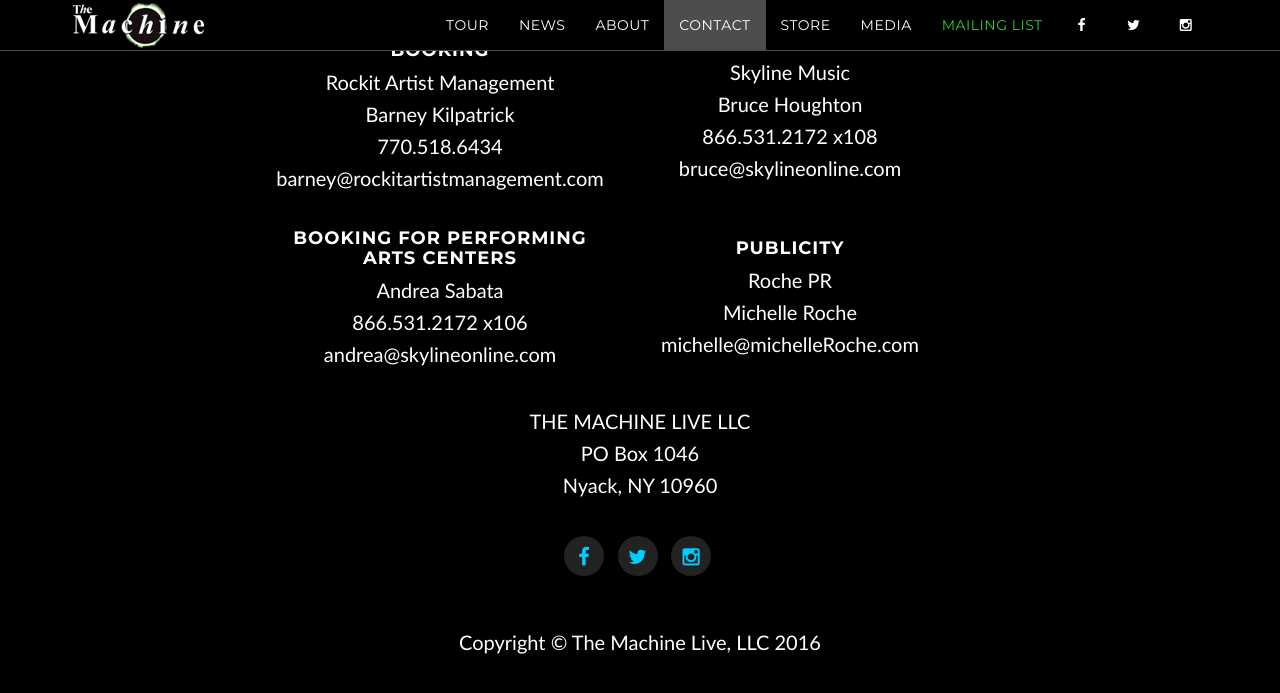
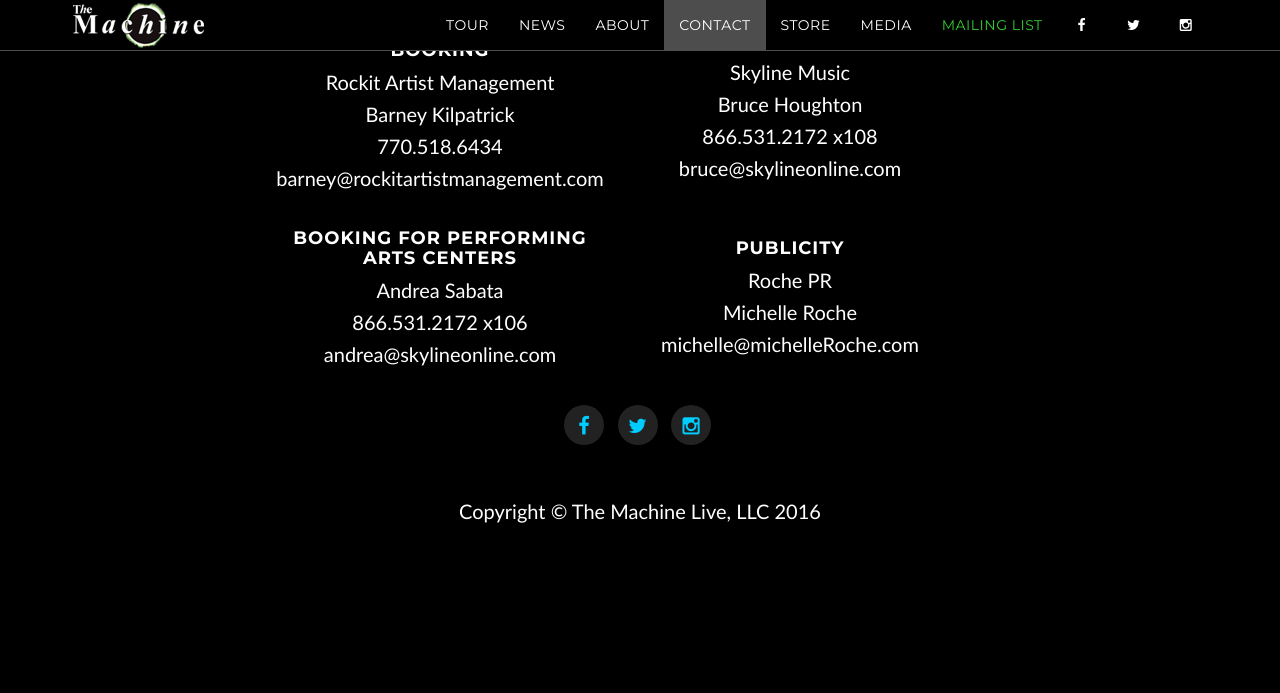
Before and after one commit to machineweb/machineweb.github.io, a Jekyll site: the page built from index.html, in a window 1280 px wide and 900 px high, scrolled down 3477 px. Shown: the top 693 px of the window. Built offline with Jekyll 4.4.1, drawn with Linux system fonts in a browser that asks for light colours; comment, search, counter and statistics services are not loaded.

Commit message:
removed PO box from contact

```diff
--- a/contact.html
+++ b/contact.html
@@ -49,7 +49,3 @@
     </tr>
 </table>
 </div>
-
-THE MACHINE LIVE LLC<br />
-PO Box 1046<br />
-Nyack, NY 10960
```
